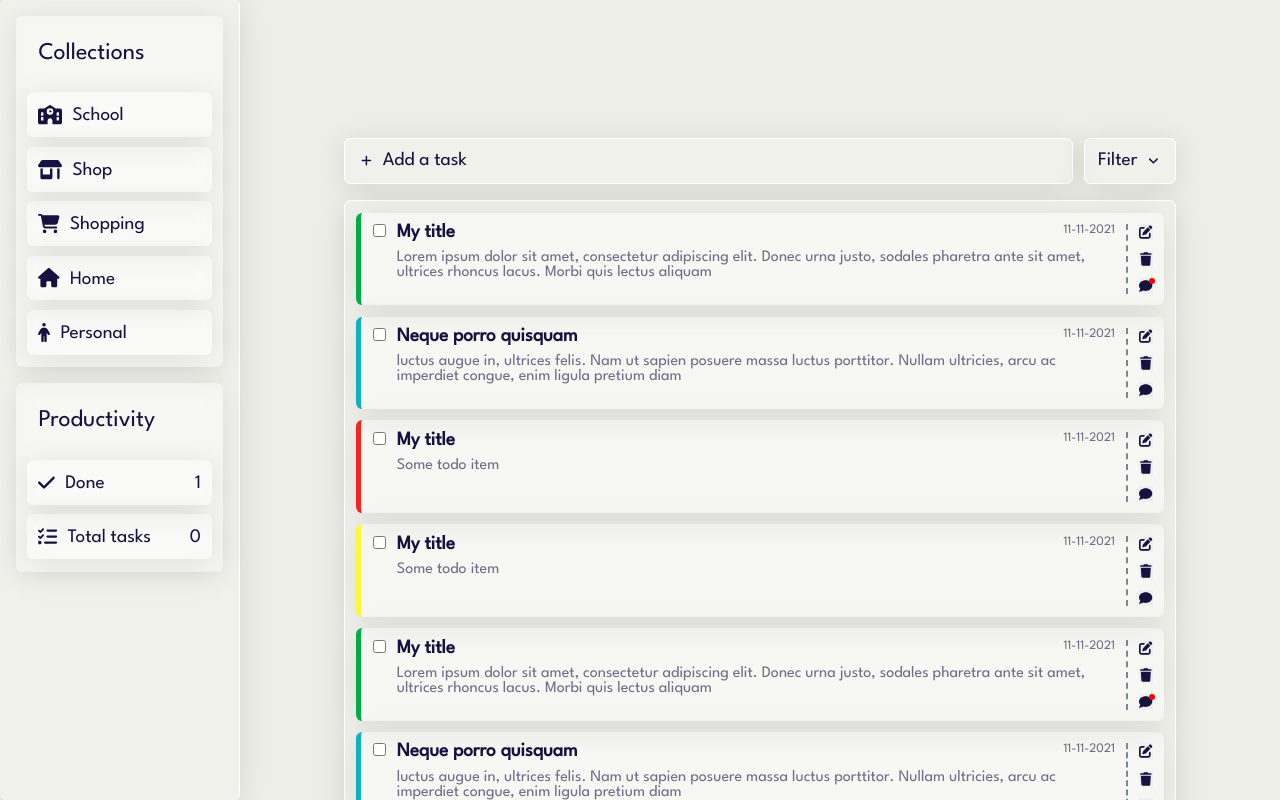
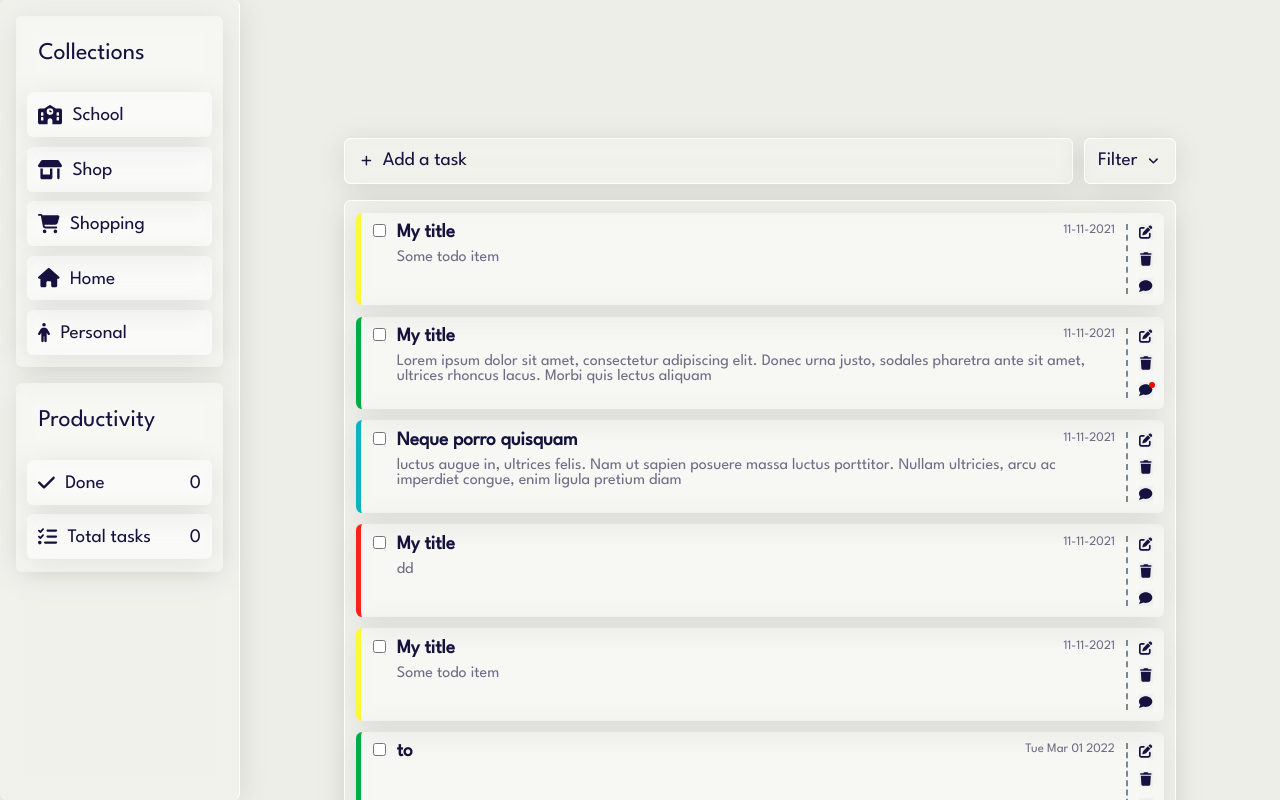
Before and after one commit to akunalic1/ToDo, a React (Create React App) app: page / in a window 1280 px wide. Shown: the top 800 px of the page. Built offline with nearby package versions, Linux system fonts and the light colour scheme; data requests are answered from the project's data file.

Commit message:
Delete Todo implemented

```diff
--- a/db.json
+++ b/db.json
@@ -1,32 +1,5 @@
 {
   "todos": [
-    {
-      "id": 1,
-      "title": "My title",
-      "text": "Lorem ipsum dolor sit amet, consectetur adipiscing elit. Donec urna justo, sodales pharetra ante sit amet, ultrices rhoncus lacus. Morbi quis lectus aliquam",
-      "createdAt": "11-11-2021",
-      "status": "important",
-      "comment": "This should be completed in 3 days",
-      "completed": true
-    },
-    {
-      "id": 2,
-      "title": "Neque porro quisquam",
-      "text": "luctus augue in, ultrices felis. Nam ut sapien posuere massa luctus porttitor. Nullam ultricies, arcu ac imperdiet congue, enim ligula pretium diam",
-      "createdAt": "11-11-2021",
-      "status": "default",
-      "comment": "",
-      "completed": false
-    },
-    {
-      "id": 3,
-      "title": "My title",
-      "text": "Some todo item",
-      "createdAt": "11-11-2021",
-      "status": "urgent",
-      "comment": "",
-      "completed": false
-    },
     {
       "id": 4,
       "title": "My title",
@@ -73,46 +46,6 @@
       "completed": false
     },
     {
-      "title": "ssssss",
-      "text": "as",
-      "createdAt": 1,
-      "comment": "",
-      "completed": false,
-      "id": 9
-    },
-    {
-      "title": "aaa",
-      "text": "",
-      "createdAt": 1,
-      "comment": "",
-      "completed": false,
-      "id": 10
-    },
-    {
-      "title": "aaa",
-      "text": "",
-      "createdAt": "Tue Mar 01 2022",
-      "comment": "",
-      "completed": false,
-      "id": 11
-    },
-    {
-      "title": "aaa",
-      "text": "",
-      "createdAt": "Tue Mar 01 2022",
-      "comment": "",
-      "completed": false,
-      "id": 12
-    },
-    {
-      "title": "aaa",
-      "text": "",
-      "createdAt": "Tue Mar 01 2022",
-      "comment": "",
-      "completed": false,
-      "id": 13
-    },
-    {
       "title": "to",
       "text": "",
       "createdAt": "Tue Mar 01 2022",
@@ -120,30 +53,6 @@
       "comment": "",
       "completed": false,
       "id": 14
-    },
-    {
-      "title": "to",
-      "text": "",
-      "createdAt": "3/1/2022",
-      "comment": "",
-      "completed": false,
-      "id": 15
-    },
-    {
-      "title": "asaa",
-      "text": "",
-      "createdAt": "3/1/2022",
-      "comment": "",
-      "completed": false,
-      "id": 16
-    },
-    {
-      "title": "asaa",
-      "text": "",
-      "createdAt": "3/1/2022",
-      "comment": "",
-      "completed": false,
-      "id": 17
     },
     {
       "title": "asa",
--- /dev/null
+++ b/src/components/DeleteTodo.jsx
@@ -0,0 +1,33 @@
+import React from "react";
+import "./../css/todoDelete.css";
+import server from "../api/server";
+
+const DeleteTodo = ({ todo, openDelete, setOpenDelete, setRefreshList }) => {
+  const handleDelete = () => {
+    const deleteTodo = async () => {
+      const response = await server.delete(`/todos/${todo.id}`);
+      console.log(response);
+    };
+    deleteTodo();
+    setRefreshList(true);
+  };
+  return (
+    <div
+      className={`delete-field glass ${!openDelete ? "hide" : ""} ${
+        todo.status
+      }-delete-border`}
+    >
+      <h4>Are you sure you want to delete this item?</h4>
+      <div className="buttons-delete-container">
+        <button className="delete-yes" onClick={handleDelete}>
+          Yes
+        </button>
+        <button className="delete-no" onClick={(e) => setOpenDelete(false)}>
+          No
+        </button>
+      </div>
+    </div>
+  );
+};
+
+export default DeleteTodo;
--- a/src/components/FilterTodo.jsx
+++ b/src/components/FilterTodo.jsx
@@ -16,16 +16,16 @@ const FilterTodo = ({ handleFilterOption }) => {
         text: "Important",
       },
       {
-        value: "Urgent",
-        text: "urgent",
+        value: "urgent",
+        text: "Urgent",
       },
       {
         value: "not-a-priority",
         text: "Not a priority",
       },
       {
-        value: "Other",
-        text: "default",
+        value: "default",
+        text: "Other",
       },
     ];
 
--- a/src/components/Todo.jsx
+++ b/src/components/Todo.jsx
@@ -1,11 +1,13 @@
 import { faComment, faEdit, faTrash } from "@fortawesome/free-solid-svg-icons";
 import { FontAwesomeIcon } from "@fortawesome/react-fontawesome";
 import React, { useEffect, useState } from "react";
+import DeleteTodo from "./DeleteTodo";
 import "./../css/todo.css";
 
-const Todo = ({ todo }) => {
+const Todo = ({ todo, setRefreshList }) => {
   const [comment, setComment] = useState(false);
   const [openComment, setOpenComent] = useState(false);
+  const [openDelete, setOpenDelete] = useState(false);
 
   useEffect(() => {
     setComment(todo.comment !== "");
@@ -14,8 +16,12 @@ const Todo = ({ todo }) => {
   const handleOpenComment = (e) => {
     setOpenComent(!openComment);
   };
+  const handleDeleteTodo = () => {
+    setOpenDelete(!openDelete);
+  };
 
   return (
+    <div>
       <div className={`todo-item glass ${todo.status}-border`}>
         <div className="check-it">
           <input type={"checkbox"} className="checkbox"></input>
@@ -33,7 +39,7 @@ const Todo = ({ todo }) => {
           <button>
             <FontAwesomeIcon icon={faEdit}></FontAwesomeIcon>
           </button>
-        <button>
+          <button onClick={handleDeleteTodo}>
             <FontAwesomeIcon icon={faTrash}></FontAwesomeIcon>
           </button>
           <div className="comment-wrapper">
@@ -51,6 +57,13 @@ const Todo = ({ todo }) => {
           </div>
         </div>
       </div>
+      <DeleteTodo
+        todo={todo}
+        openDelete={openDelete}
+        setOpenDelete={setOpenDelete}
+        setRefreshList={setRefreshList}
+      />
+    </div>
   );
 };
 
--- a/src/components/TodoForm.jsx
+++ b/src/components/TodoForm.jsx
@@ -27,8 +27,6 @@ const TodoForm = ({ handleShowHideInputs, showAddTask }) => {
           comment: "",
           completed: false,
         });
-
-        console.log(response);
       };
       saveTodo();
     }
--- a/src/components/TodoList.jsx
+++ b/src/components/TodoList.jsx
@@ -6,6 +6,7 @@ import "./../css/todoList.css";
 const TodoList = ({ filter }) => {
   const [allTodos, setAllTodos] = useState([]);
   const [filteredTodos, setFilteredTodos] = useState([]);
+  const [refreshList, setRefreshList] = useState(false);
 
   useEffect(() => {
     const fetchTodos = async () => {
@@ -18,7 +19,8 @@ const TodoList = ({ filter }) => {
       console.log(response);
     };
     fetchTodos();
-  }, []);
+    setRefreshList(false);
+  }, [refreshList]);
 
   useEffect(() => {
     switch (filter) {
@@ -39,7 +41,9 @@ const TodoList = ({ filter }) => {
   return (
     <div className="todo-list glass">
       {filteredTodos
-        ? filteredTodos.map((todo) => <Todo key={todo.id} todo={todo} />)
+        ? filteredTodos.map((todo) => (
+            <Todo setRefreshList={setRefreshList} key={todo.id} todo={todo} />
+          ))
         : null}
     </div>
   );
--- /dev/null
+++ b/src/css/todoDelete.css
@@ -0,0 +1,62 @@
+.delete-field {
+  display: flex;
+  flex-direction: column;
+  justify-content: center;
+  gap: 0.7rem;
+  text-align: center;
+  width: 100%;
+  padding: 0.7rem;
+}
+.buttons-delete-container {
+  display: flex;
+  gap: 1rem;
+  justify-content: center;
+}
+.important-delete-border {
+  border-left: 5px solid var(--important-green);
+  border-bottom: 1px solid var(--important-green);
+  border-right: 1px solid var(--important-green);
+}
+
+.default-delete-border {
+  border-left: 5px solid var(--default-blue);
+  border-bottom: 1px solid var(--default-blue);
+  border-right: 1px solid var(--default-blue);
+}
+
+.urgent-delete-border {
+  border-left: 5px solid var(--urgent-red);
+  border-bottom: 1px solid var(--urgent-red);
+  border-right: 1px solid var(--urgent-red);
+}
+.not-a-priority-delete-border {
+  border-left: 5px solid var(--low-priority-yellow);
+  border-bottom: 1px solid var(--low-priority-yellow);
+  border-right: 1px solid var(--low-priority-yellow);
+}
+.hide {
+  display: none;
+}
+.delete-yes,
+.delete-no {
+  border: none;
+  padding: 0.5rem 4rem;
+  font-size: medium;
+  font-weight: bold;
+  border-radius: 3px;
+}
+.delete-yes {
+  background-color: var(--dark-blue);
+  color: white;
+}
+.delete-yes:hover {
+  background-color: var(--coral-green);
+  color: var(--dark-blue);
+}
+.delete-no {
+  background-color: var(--coral-green);
+}
+.delete-no:hover {
+  background-color: var(--dark-blue);
+  color: white;
+}
```
Lines whose indentation alone changed are shown as unchanged.
